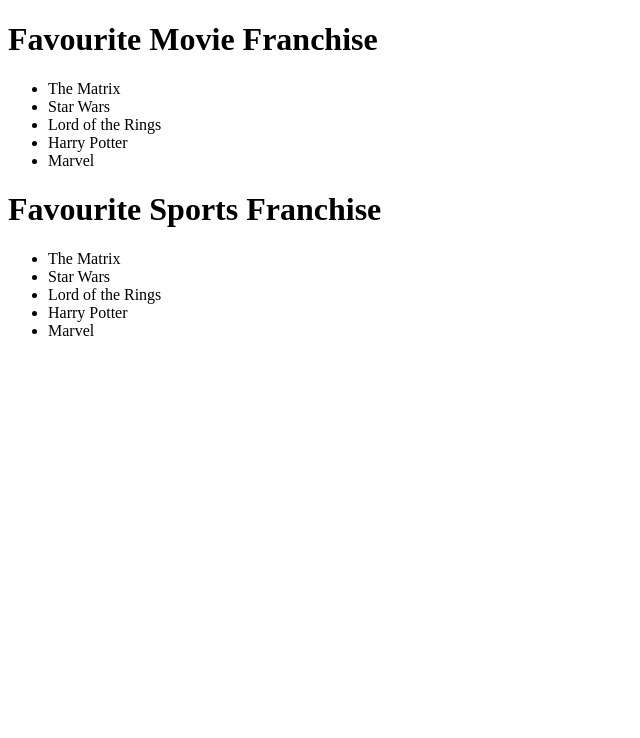
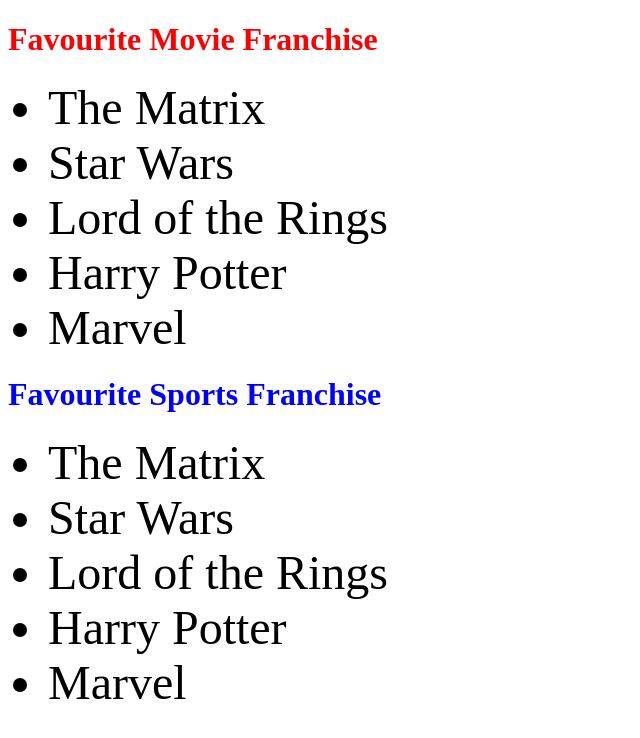
Before and after one commit to Liddy01/DOM-Manipulation, a plain HTML site: page index.html in a window 1280 px wide. Shown: the whole page, without its empty margins (0-640 px from the left). Drawn offline with Linux system fonts and the light colour scheme.

Commit message:
styling elements

```diff
--- a/index.html
+++ b/index.html
@@ -19,7 +19,7 @@
     </div>
 
     <div class="container">
-        <h1 id="main-heading">Favourite Sports Franchise</h1>
+        <h1 id="sec-heading">Favourite Sports Franchise</h1>
         <ul>
             <li class="list-items">The Matrix</li>
             <li class="list-items">Star Wars</li>
--- a/main.js
+++ b/main.js
@@ -1,8 +1,8 @@
 // DOM Manipulation
 
 // GetElementById()
-const title = document.getElementById('main-heading');
-console.log(title)
+// const title = document.getElementById('main-heading');
+// console.log(title)
 
 // GetElementByClassName()
 // const ListItem = document.getElementsByClassName('list-items');
@@ -10,8 +10,8 @@ console.log(title)
 
 
 // GetElementByTagName()
-const ListItem = document.getElementsByTagName('li');
-console.log(ListItem)
+// const ListItem = document.getElementsByTagName('li');
+// console.log(ListItem)
 
 
 // querrySelector
@@ -19,5 +19,27 @@ console.log(ListItem)
 // console.log(container)
 
 // querrySelectorAll
-const container = document.querySelectorAll('div');
-console.log(container)
+// const container = document.querySelectorAll('div');
+// console.log(container)
+
+
+
+// Styling Elements
+const heading = document.querySelector('#main-heading');
+
+heading.style.color = 'red';
+console.log(heading);
+
+const header = document.querySelector('#sec-heading');
+
+header.style.color = 'blue';
+console.log(header);
+
+
+const listItems = document.querySelectorAll('.list-items');
+
+for(i = 0; i < listItems.length; i++) {
+    listItems[i].style.fontSize = '3rem';
+
+}
+console.log(listItems);
```
